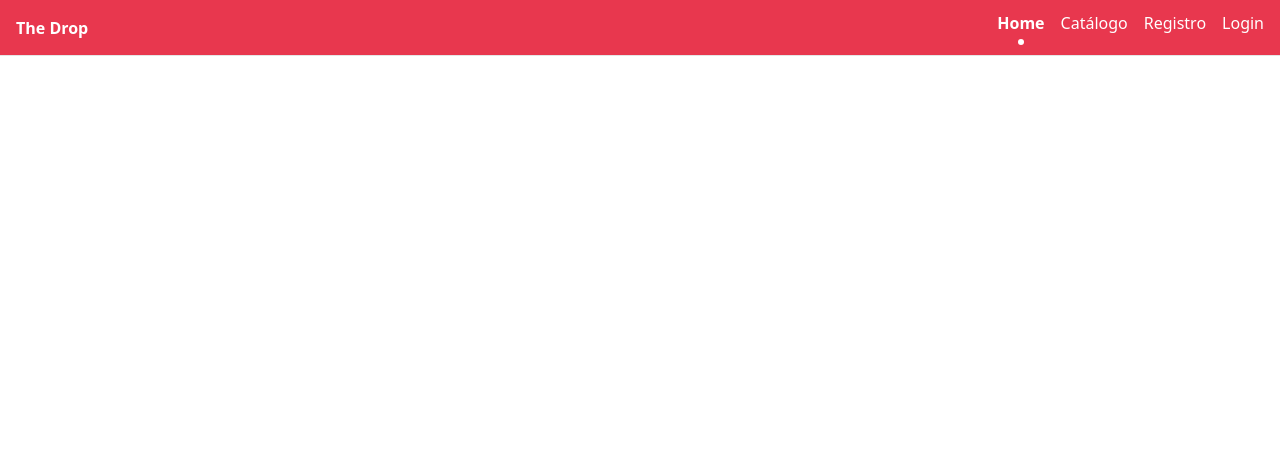
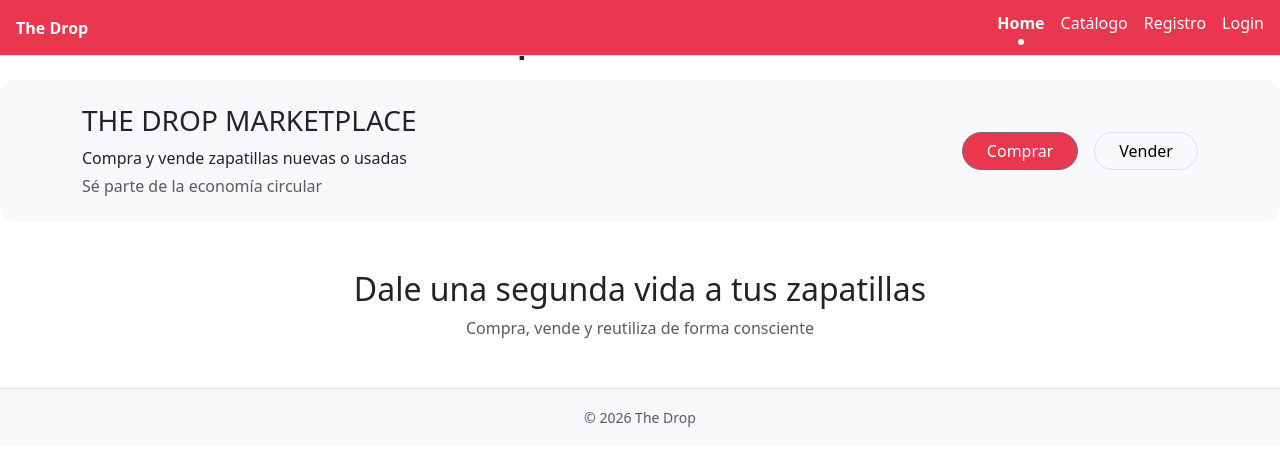
Before and after one commit to yellow-23/the-drop, a React (Vite) app in the folder frontend/: page / in a window 1280 px wide. Shown: the top 462 px of the page. Built offline with nearby package versions, Linux system fonts and the light colour scheme.

Commit message:
Avance en Home

```diff
--- a/frontend/src/Components/Footer.jsx
+++ b/frontend/src/Components/Footer.jsx
@@ -0,0 +1,13 @@
+import Container from "react-bootstrap/Container";
+
+export default function Footer() {
+  return (
+    <footer className="bg-light border-top py-3 mt-5">
+      <Container className="text-center">
+        <small className="text-muted">
+          © {new Date().getFullYear()} The Drop
+        </small>
+      </Container>
+    </footer>
+  );
+}
--- /dev/null
+++ b/frontend/src/Components/HeroCTA.css
@@ -0,0 +1,4 @@
+.button-cta-hero{
+	background-color: #E8374E;
+	color: #fff;
+}
--- /dev/null
+++ b/frontend/src/Components/HeroCTA.jsx
@@ -0,0 +1,31 @@
+import Container from "react-bootstrap/Container";
+import Row from "react-bootstrap/Row";
+import Col from "react-bootstrap/Col";
+import Button from "react-bootstrap/Button";
+import "./HeroCTA.css";
+
+export default function HeroCTA() {
+  return (
+  <section className="bg-light rounded-4 p-4 my-4">
+  <Container>
+    <Row className="align-items-center gx-2">
+      <Col md={8}>
+        <h1 className="h3 mb-2 text-uppercase">THE DROP MARKETPLACE</h1>
+        <p className="mb-1">Compra y vende zapatillas nuevas o usadas</p>
+        <p className="mb-0 text-muted">Sé parte de la economía circular</p>
+      </Col>
+
+      <Col md={4} className="d-flex justify-content-md-end gap-3 mt-3 mt-md-0">
+        <Button variant="secondary" className="button-cta-hero rounded-pill px-4">
+          Comprar
+        </Button>
+        <Button variant="light" className="rounded-pill px-4 border">
+          Vender
+        </Button>
+      </Col>
+    </Row>
+  </Container>
+</section>
+
+  );
+}
--- /dev/null
+++ b/frontend/src/Components/SloganTitle.jsx
@@ -0,0 +1,14 @@
+import Container from "react-bootstrap/Container";
+
+export default function SloganTitle() {
+  return (
+    <section className="my-5">
+      <Container className="text-center">
+        <h2 className="mb-2">Dale una segunda vida a tus zapatillas</h2>
+        <p className="text-muted mb-0">
+          Compra, vende y reutiliza de forma consciente
+        </p>
+      </Container>
+    </section>
+  );
+}
--- a/frontend/src/Pages/Home.jsx
+++ b/frontend/src/Pages/Home.jsx
@@ -1,5 +1,16 @@
+import HeroCTA from "../Components/HeroCTA";
+import Footer from "../Components/Footer";
+import SloganTitle from "../Components/SloganTitle";
+
 function Home() {
-  return <h1>Home</h1>;
+  return (
+    <>
+    <h1>Bienvenido a The Drop</h1>
+      <HeroCTA />
+      <SloganTitle />
+      <Footer />
+    </>
+  );
 }
 
 export default Home;
```
